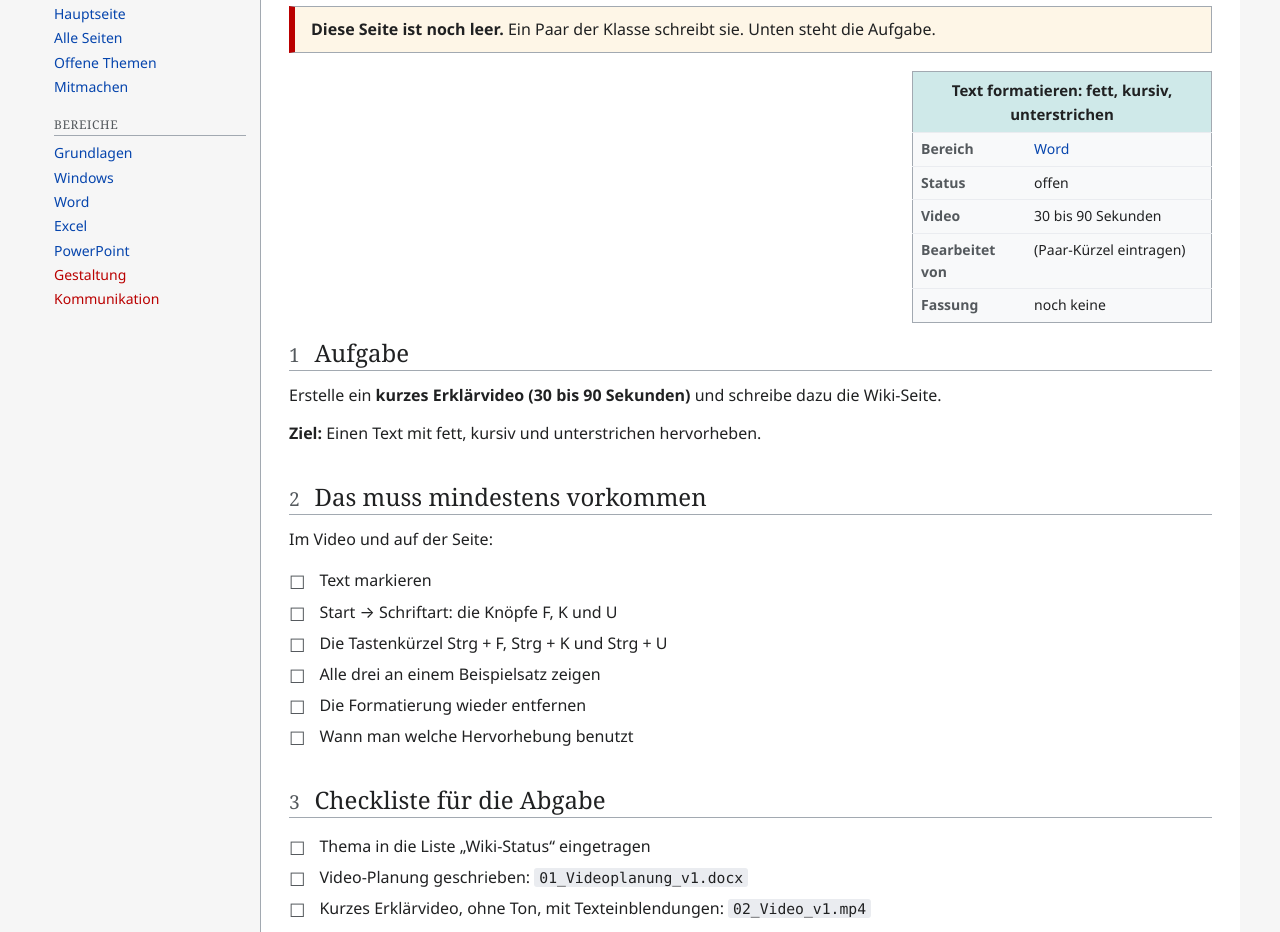
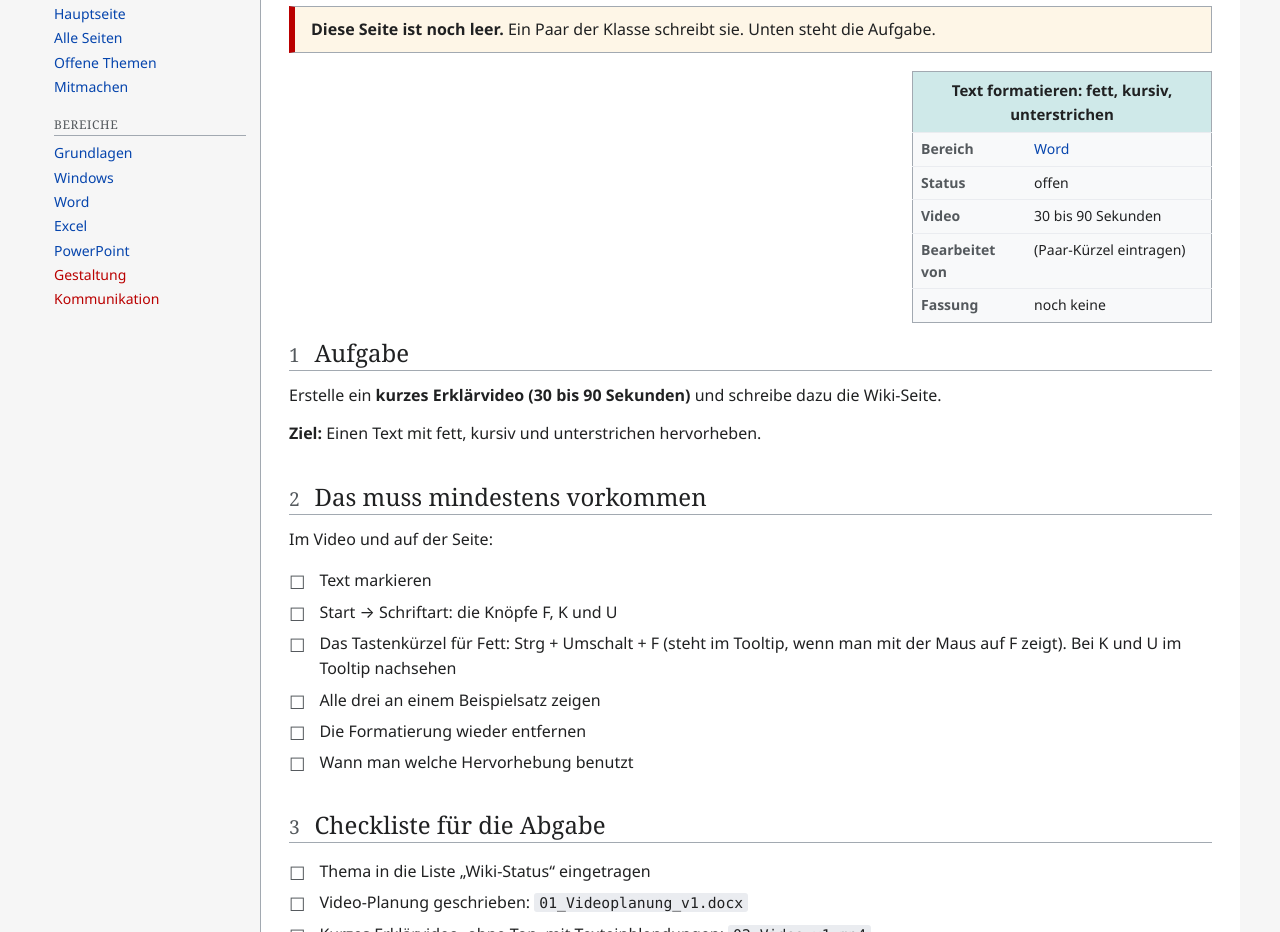
Before and after one commit to Thomsen92/WIKI-WIK, a plain HTML site: page themen/text-formatieren-fett-kursiv-unterstrichen.html in a window 1280 px wide. Shown: the part 168-1100 px from the top of the page. Drawn offline with Linux system fonts and the light colour scheme.

Commit message:
Themenseite Text formatieren: Tastenkürzel für Fett korrigiert (Strg + Umschalt + F)
Co-Authored-By: Claude Sonnet 5.5 <noreply@anthropic.com>

```diff
--- a/themen/text-formatieren-fett-kursiv-unterstrichen.html
+++ b/themen/text-formatieren-fett-kursiv-unterstrichen.html
@@ -49,7 +49,7 @@
 
 <h2><span class="n">2</span> Das muss mindestens vorkommen</h2>
 <p>Im Video und auf der Seite:</p>
-<ul class="check"><li>Text markieren</li><li>Start → Schriftart: die Knöpfe F, K und U</li><li>Die Tastenkürzel Strg + F, Strg + K und Strg + U</li><li>Alle drei an einem Beispielsatz zeigen</li><li>Die Formatierung wieder entfernen</li><li>Wann man welche Hervorhebung benutzt</li></ul>
+<ul class="check"><li>Text markieren</li><li>Start → Schriftart: die Knöpfe F, K und U</li><li>Das Tastenkürzel für Fett: Strg + Umschalt + F (steht im Tooltip, wenn man mit der Maus auf F zeigt). Bei K und U im Tooltip nachsehen</li><li>Alle drei an einem Beispielsatz zeigen</li><li>Die Formatierung wieder entfernen</li><li>Wann man welche Hervorhebung benutzt</li></ul>
 
 <h2><span class="n">3</span> Checkliste für die Abgabe</h2>
 <ul class="check">
```
